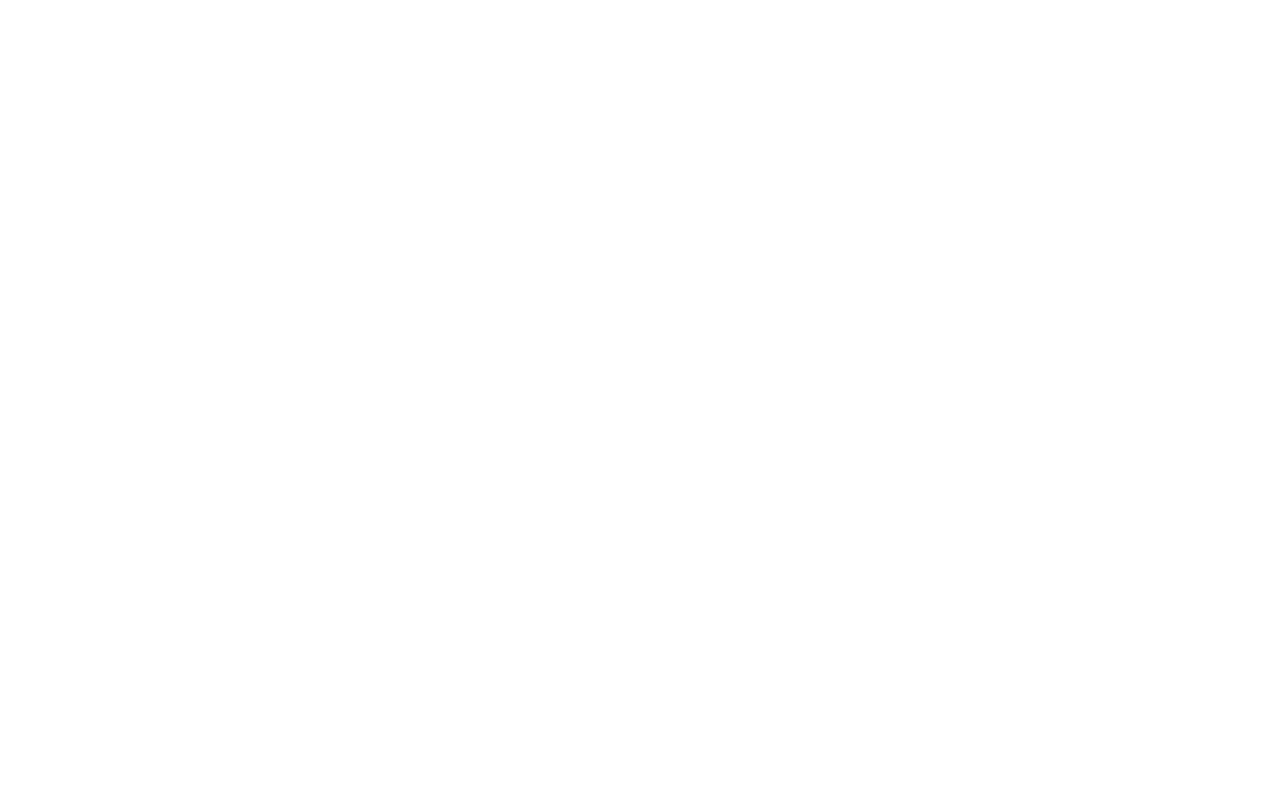
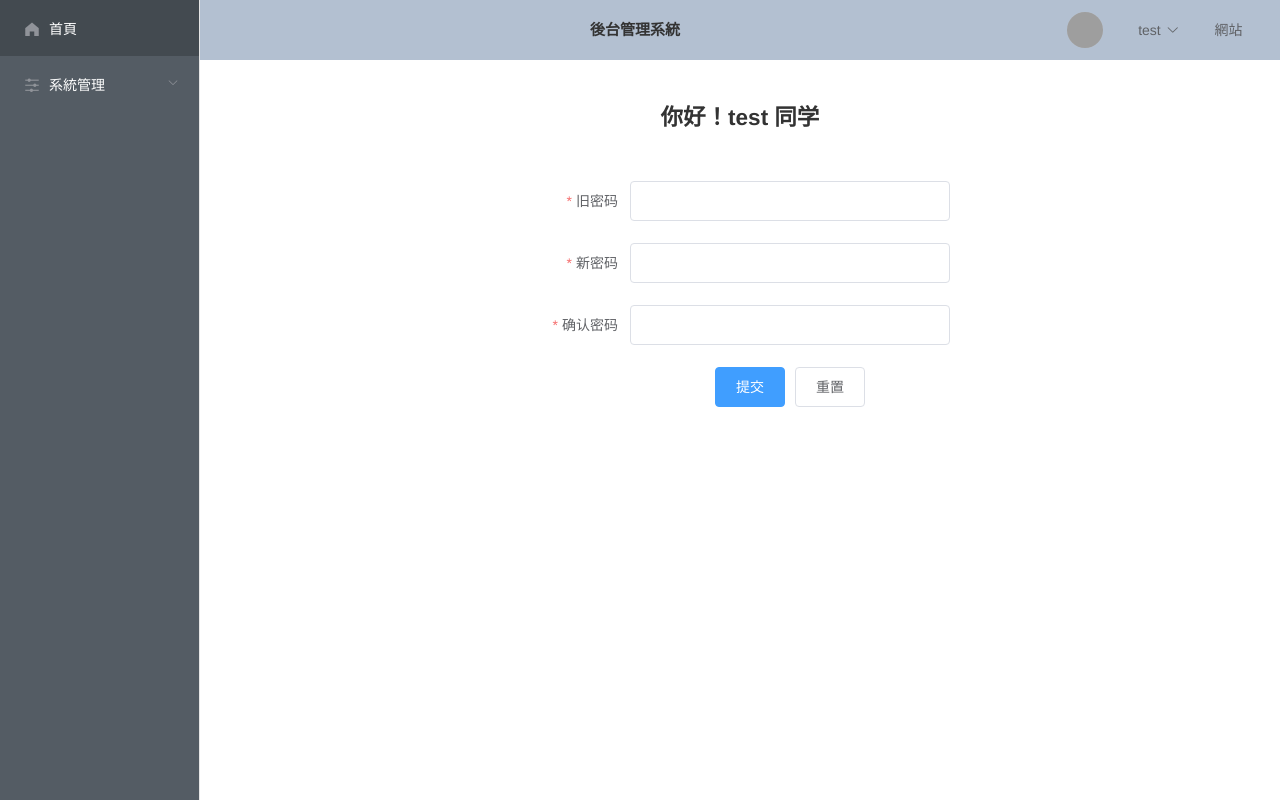
Before and after one commit to karta88821/Tickets-Vue, a Vue app: page /system/userCenter in a window 1280 px wide. Built offline with nearby package versions, Linux system fonts and the light colour scheme; grey boxes are pictures that could not be loaded.

Commit message:
add logout feature

```diff
--- a/src/mock.js
+++ b/src/mock.js
@@ -22,7 +22,20 @@ Mock.mock('/capImg', 'get', () => {
 })
 
 Mock.mock('/login', 'post', () => {
-    Result.code = 401
-    Result.msg = "驗證碼錯誤"
+    //Result.code = 401
+    //Result.msg = "驗證碼錯誤"
     return Result;
 })
+
+Mock.mock('/system/userInfo', 'get', () => {
+    Result.data = {
+        id: "1",
+        username: "test",
+        avatar: "https://encrypted-tbn0.gstatic.com/images?q=tbn:ANd9GcQeeUl9IZDN97pBQNgeunx6dD1df-4g7vkPFw&usqp=CAU"
+    }
+    return Result;
+})
+
+Mock.mock('/logout', 'post', () => {
+    return Result;
+})
--- a/src/router/index.js
+++ b/src/router/index.js
@@ -5,6 +5,7 @@ import Index from '../views/Index.vue'
 import User from '../views/system/User.vue'
 import Role from '../views/system/Role.vue'
 import Menu from '../views/system/Menu.vue'
+import UserCenter from '../views/system/UserCenter.vue'
 
 Vue.use(VueRouter)
 
@@ -20,17 +21,22 @@ const routes = [
         component: Index
       },
       {
-        path: '/users',
+        path: '/system/userCenter',
+        name: 'UserCenter',
+        component: UserCenter
+      },
+      {
+        path: '/system/users',
         name: 'SystemUser',
         component: User
       },
       {
-        path: '/roles',
+        path: '/system/roles',
         name: 'SystemRole',
         component: Role
       },
       {
-        path: '/menus',
+        path: '/system/menus',
         name: 'SystemMenu',
         component: Menu
       }
--- a/src/store/index.js
+++ b/src/store/index.js
@@ -15,6 +15,10 @@ export default new Vuex.Store({
     SET_TOKEN: (state, token) => {
       state.token = token
       localStorage.setItem("token", token)
+    },
+
+    resetState: (state) => {
+      state.token = ''
     }
   },
   actions: {
--- a/src/views/Home.vue
+++ b/src/views/Home.vue
@@ -7,19 +7,20 @@
             <el-header>
                 <strong>後台管理系統</strong>
                 <div class="header-avatar">
-                    <el-avatar
-                        size="medium"
-                        src="https://cube.elemecdn.com/0/88/03b0d39583f48206768a7534e55bcpng.png"
-                    ></el-avatar>
+                    <el-avatar size="medium" :src="userInfo.avatar"></el-avatar>
                     <el-dropdown>
                         <span class="el-dropdown-link">
-                            Admin<i
+                            {{userInfo.username}}<i
                                 class="el-icon-arrow-down el-icon--right"
                             ></i>
                         </span>
                         <el-dropdown-menu slot="dropdown">
-                            <el-dropdown-item>個人中心</el-dropdown-item>
-                            <el-dropdown-item>登出</el-dropdown-item>
+                            <el-dropdown-item>
+                                <router-link to="/system/userCenter">
+                                    個人中心
+                                </router-link>
+                            </el-dropdown-item>
+                            <el-dropdown-item @click.native="logout">登出</el-dropdown-item>
                         </el-dropdown-menu>
                     </el-dropdown>
                     <el-link href="" target="_blank">網站</el-link>
@@ -34,14 +35,43 @@
 </template>
 
 <script>
-import SideMenu from './include/SideMenu.vue'
+import SideMenu from "./include/SideMenu.vue";
 
 export default {
     // 把 Home 當成 parent router
     name: "Home",
     components: {
-        SideMenu
-    }
+        SideMenu,
+    },
+    data() {
+        return {
+            userInfo: {
+                id: "",
+                username: "",
+                avatar: "",
+            },
+        };
+    },
+    created() {
+        this.getUserInfo();
+    },
+    methods: {
+        getUserInfo() {
+            this.$axios.get("/system/userInfo").then((res) => {
+                this.userInfo = res.data.data;
+            });
+        },
+        logout() {
+            this.$axios.post("/logout").then(res => {
+                localStorage.clear()
+                sessionStorage.clear()
+
+                this.$store.commit("resetState")
+
+                this.$router.push("/login")
+            })
+        }
+    },
 };
 </script>
 
@@ -74,7 +104,7 @@ export default {
 .el-main {
     color: #333;
     text-align: center;
-    line-height: 160px;
+    /* line-height: 160px; */
 }
 
 body > .el-container {
@@ -84,4 +114,8 @@ body > .el-container {
 .el-dropdown-link {
     cursor: pointer;
 }
+
+a {
+    text-decoration: none;
+}
 </style>
--- /dev/null
+++ b/src/views/system/UserCenter.vue
@@ -0,0 +1,135 @@
+<template>
+    <div style="text-align: center">
+        <h2>你好！{{ userInfo.username }} 同学</h2>
+
+        <el-form
+            :model="passForm"
+            status-icon
+            :rules="rules"
+            ref="passForm"
+            label-width="100px"
+        >
+            <el-form-item label="旧密码" prop="currentPass">
+                <el-input
+                    type="password"
+                    v-model="passForm.currentPass"
+                    autocomplete="off"
+                ></el-input>
+            </el-form-item>
+            <el-form-item label="新密码" prop="password">
+                <el-input
+                    type="password"
+                    v-model="passForm.password"
+                    autocomplete="off"
+                ></el-input>
+            </el-form-item>
+            <el-form-item label="确认密码" prop="checkPass">
+                <el-input
+                    type="password"
+                    v-model="passForm.checkPass"
+                    autocomplete="off"
+                ></el-input>
+            </el-form-item>
+            <el-form-item>
+                <el-button type="primary" @click="submitForm('passForm')"
+                    >提交</el-button
+                >
+                <el-button @click="resetForm('passForm')">重置</el-button>
+            </el-form-item>
+        </el-form>
+    </div>
+</template>
+
+<script>
+export default {
+    name: "Login",
+    data() {
+        var validatePass = (rule, value, callback) => {
+            if (value === "") {
+                callback(new Error("请再次输入密码"));
+            } else if (value !== this.passForm.password) {
+                callback(new Error("两次输入密码不一致!"));
+            } else {
+                callback();
+            }
+        };
+        return {
+            userInfo: {},
+            passForm: {
+                password: "",
+                checkPass: "",
+                currentPass: "",
+            },
+            rules: {
+                password: [
+                    {
+                        required: true,
+                        message: "请输入新密码",
+                        trigger: "blur",
+                    },
+                    {
+                        min: 6,
+                        max: 12,
+                        message: "长度在 6 到 12 个字符",
+                        trigger: "blur",
+                    },
+                ],
+                checkPass: [
+                    {
+                        required: true,
+                        validator: validatePass,
+                        trigger: "blur",
+                    },
+                ],
+                currentPass: [
+                    {
+                        required: true,
+                        message: "请输入当前密码",
+                        trigger: "blur",
+                    },
+                ],
+            },
+        };
+    },
+    created() {
+        this.getUserInfo();
+    },
+    methods: {
+        getUserInfo() {
+            this.$axios.get("/system/userInfo").then((res) => {
+                this.userInfo = res.data.data;
+            });
+        },
+        submitForm(formName) {
+            this.$refs[formName].validate((valid) => {
+                if (valid) {
+                    const _this = this;
+                    this.$axios
+                        .post("/system/user/updatePassword", this.passForm)
+                        .then((res) => {
+                            _this.$alert(res.data.msg, "提示", {
+                                confirmButtonText: "确定",
+                                callback: (action) => {
+                                    this.$refs[formName].resetFields();
+                                },
+                            });
+                        });
+                } else {
+                    console.log("error submit!!");
+                    return false;
+                }
+            });
+        },
+        resetForm(formName) {
+            this.$refs[formName].resetFields();
+        },
+    },
+};
+</script>
+
+<style scoped>
+.el-form {
+    width: 420px;
+    margin: 50px auto;
+}
+</style>
```
